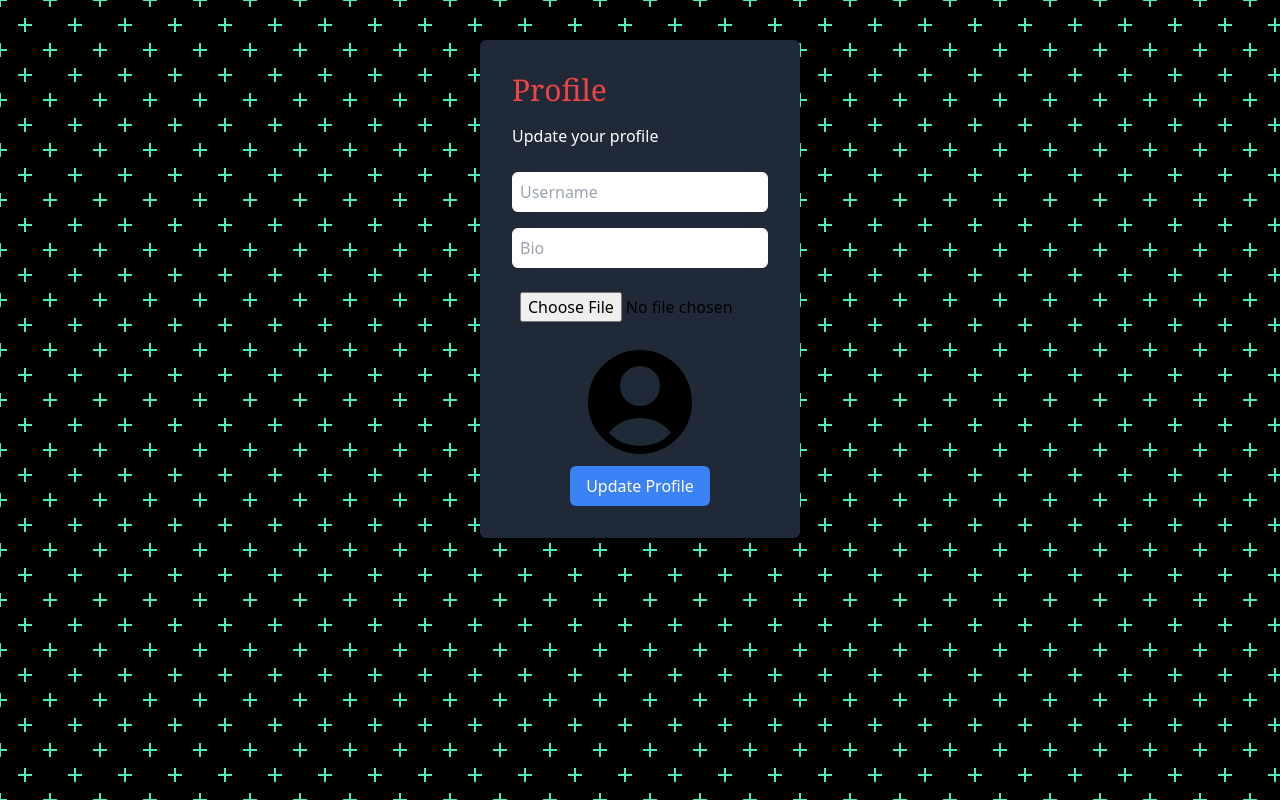
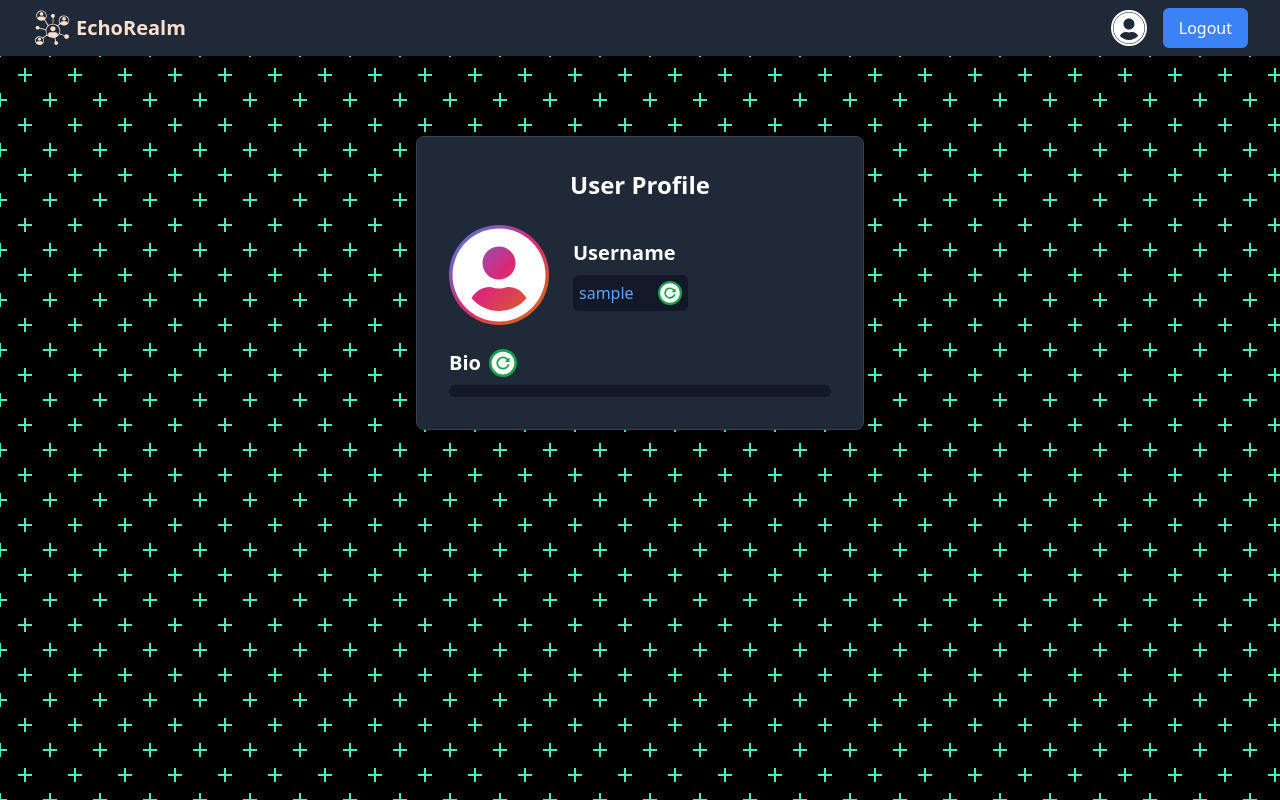
Before and after one commit to nandhu-44/EchoRealm-Agile, a React (Vite) app in the folder client/: page /profile in a window 1280 px wide. Built offline with nearby package versions, Linux system fonts and the light colour scheme; no server answers; sample sign-in values are in the browser's storage.

Commit message:
Add @faker-js/faker package for generating random user data and modified profile page

```diff
--- a/client/package.json
+++ b/client/package.json
@@ -10,6 +10,7 @@
     "preview": "vite preview"
   },
   "dependencies": {
+    "@faker-js/faker": "^8.4.1",
     "axios": "^1.6.8",
     "flowbite-react": "^0.8.0",
     "react": "^18.2.0",
--- /dev/null
+++ b/client/src/components/Header.jsx
@@ -0,0 +1,62 @@
+import React, { useContext, useEffect, useState } from "react";
+import { Link, useNavigate } from "react-router-dom";
+import { UserContext } from "../UserContext";
+import { FaUserCircle } from "react-icons/fa";
+
+const Header = () => {
+  const { user, logout } = useContext(UserContext);
+  const [userDetails, setUserDetails] = useState({});
+  const navigate = useNavigate();
+
+  useEffect(() => {
+    if (user) {
+      setUserDetails(user);
+    }
+  }, [user]);
+
+  return (
+    <header className="bg-gray-800">
+      <div className="flex items-center justify-between px-8 py-2">
+        <Link to="/" className="flex flex-row items-center">
+          <img src="/EchoRealm.svg" className="lg:size-10 size-6" alt="" />
+          <h1 className="text-[#fbe0ce] mx-1 text-xl font-semibold">
+            EchoRealm
+          </h1>
+        </Link>
+        <nav>
+          <ul className="flex space-x-4 items-center">
+            <li>
+              <Link
+                to="/profile"
+                className="flex border-2 border-white rounded-full"
+              >
+                {userDetails?.profilePicture ? (
+                  <img
+                    src={userDetails?.profilePicture}
+                    alt="Profile Picture"
+                    className="size-8 rounded-full"
+                  />
+                ) : (
+                  <FaUserCircle className="size-8 text-white" />
+                )}
+              </Link>
+            </li>
+            <li>
+              <button
+                className="text-white bg-blue-500 hover:bg-blue-600 px-4 py-2 rounded-md"
+                onClick={() => {
+                  logout();
+                  navigate("/signin");
+                }}
+              >
+                Logout
+              </button>
+            </li>
+          </ul>
+        </nav>
+      </div>
+    </header>
+  );
+};
+
+export default Header;
--- a/client/src/pages/Home.jsx
+++ b/client/src/pages/Home.jsx
@@ -1,7 +1,12 @@
 import React from "react";
+import Header from "../components/Header";
 
 const Home = () => {
-  return <div className="text-white text-center p-4 bg-slate-900">Home</div>;
+  return (
+    <>
+      <Header />
+    </>
+  );
 };
 
 export default Home;
--- a/client/src/pages/Profile.jsx
+++ b/client/src/pages/Profile.jsx
@@ -1,69 +1,77 @@
 import React, { useContext, useEffect, useState } from "react";
 import { UserContext } from "../UserContext";
-import { useNavigate } from "react-router-dom";
+import { IoReloadCircle } from "react-icons/io5";
+import { FaUserCircle } from "react-icons/fa";
+import Header from "../components/Header";
 
-const ProfilePage = () => {
+const Profile = () => {
   window.scrollTo(0, 0);
-  const navigate = useNavigate();
-  window.document.title = "Profile";
   const { user } = useContext(UserContext);
-  const [username, setUsername] = useState(user?.username ?? user?.email?.split("@")[0]);
-  const [bio, setBio] = useState(user?.bio);
-  const [profilePic, setProfilePic] = useState(user?.profilePicture);
+  const [userDetails, setUserDetails] = useState();
+  useEffect(() => {
+    if (user) {
+      setUserDetails(user);
+    }
+  }, [user]);
 
   return (
-    <section className="mt-10 flex justify-center">
-      <div className="flex flex-col items-center justify-center">
-        <div className="bg-gray-800 p-8 rounded-md">
-          <h1 className="text-3xl font-serif text-red-500">Profile</h1>
-          <h2 className="text-white my-4">Update your profile</h2>
-          <div className="flex justify-center">
-            <form
-              onSubmit={(e) => {
-                e.preventDefault();
-                // Update user profile
-              }}
-              className="flex flex-col items-center"
-            >
-              <input
-                type="text"
-                value={username}
-                onChange={(e) => setUsername(e.target.value)}
-                placeholder="Username"
-                className="w-64 p-2 my-2 rounded-md"
-              />
-              <input
-                type="text"
-                value={bio}
-                onChange={(e) => setBio(e.target.value)}
-                placeholder="Bio"
-                className="w-64 p-2 my-2 rounded-md"
-              />
-              <input
-                type="file"
-                accept="image/*"
-                onChange={(e) => {
-                  const file = e.target.files[0];
-                  const reader = new FileReader();
-                  reader.onloadend = () => {
-                    setProfilePic(reader.result);
-                  };
-                  reader.readAsDataURL(file);
-                }}
-                className="w-64 p-2 my-2 rounded-md"
-              />
-              <img
-                src={profilePic?? "/profile-icon.svg"}
-                alt="Profile"
-                className="w-32 h-32 rounded-full"
-              />
-              <button
-                type="submit"
-                className="rounded-md hover:bg-blue-600 bg-blue-500 text-white px-4 py-2 text-center align-middle"
-              >
-                Update Profile
-              </button>
-            </form>
+    <section className="">
+      <Header/>
+      <div className="flex items-start mt-20 justify-center px-6 py-8 mx-auto  lg:py-0">
+        <div className="w-full rounded-lg shadow border md:mt-0 sm:max-w-md xl:p-0 bg-gray-800 border-gray-700">
+          <div className="px-4 py-6 space-y-4 md:space-y-6 sm:p-8">
+            <h2 className="text-white text-center text-2xl font-semibold">
+              User Profile
+            </h2>
+            <div className="flex flex-col">
+              {/* This div to have all contents */}
+              <div className="flex flex-row items-center">
+                {/* Image and username */}
+                {/* Image */}
+                <div className="flex items-center justify-center  bg-clip-border bg-gradient-to-br from-blue-500 via-pink-600 to-amber-600 p-[2px] rounded-full">
+                  {userDetails?.profilePicture ? (
+                    <div className="relative">
+                      <img
+                        src={userDetails?.profilePicture}
+                        alt="Profile Picture"
+                        className="size-16 md:size-24 rounded-full"
+                      />
+                      <button className="absolute bottom-0 right-0 bg-green-600 rounded-full p-0">
+                        <IoReloadCircle className="size-6 md:size-8 text-white" />
+                      </button>
+                    </div>
+                  ) : (
+                    <FaUserCircle className="size-16 md:size-24 rounded-full text-white" />
+                  )}
+                </div>
+                <div className="flex flex-col ml-6">
+                  <p className="font-bold text-white text-base lg:text-xl">
+                    Username
+                  </p>
+                  <div className="flex flex-row space-x-6 bg-gray-900 rounded-md p-1 md:p-[6px] mt-1 md:mt-2">
+                    <p className="text-blue-400  text-sm md:text-base">
+                      {userDetails?.username}
+                    </p>
+                    <div className="bg-green-600  rounded-full">
+                      <IoReloadCircle className="h-5 w-5 md:h-6 md:w-6 text-white" />
+                    </div>
+                  </div>
+                </div>
+              </div>
+              <div className="flex flex-col mt-6">
+                <div className="flex flex-row space-x-2">
+                  <p className="font-bold text-white  text-base lg:text-xl">
+                    Bio
+                  </p>
+                  <div className="bg-green-600  rounded-full">
+                    <IoReloadCircle className="h-6 w-6 md:w-7 md:h-7 text-white" />
+                  </div>
+                </div>
+                <p className="text-blue-400 text-sm text-wrap lg:text-base bg-gray-900 p-1 md:p-[6px] rounded-md mt-1 md:mt-2">
+                  {userDetails?.bio ?? ""}
+                </p>
+              </div>
+            </div>
           </div>
         </div>
       </div>
@@ -71,4 +79,4 @@ const ProfilePage = () => {
   );
 };
 
-export default ProfilePage;
+export default Profile;
--- a/client/src/pages/SignUp.jsx
+++ b/client/src/pages/SignUp.jsx
@@ -143,10 +143,10 @@ const SignUp = () => {
               <p className="text-sm font-light text-gray-400">
                 Already have an account?{" "}
                 <Link
-                  to="/login"
+                  to="/signin"
                   className="font-medium text-blue-500 hover:underline"
                 >
-                  Login here
+                  Sign In
                 </Link>
               </p>
             </form>
--- /dev/null
+++ b/client/src/utils/faker.js
@@ -0,0 +1,80 @@
+import { faker } from "@faker-js/faker";
+
+function createRandomUserName() {
+    let username = faker.internet.userName();
+    if (!/\d$/.test(username) && randomInt(0, 3) === 1) {
+        username += randomInt(0, 100);
+    }
+
+    return sanitizeUsername(username);
+}
+
+function createAvatarURL() {
+    return faker.image.avatar();
+}
+
+function createRandomBio() {
+    const bioPhrases = [
+        "Dreamer. Explorer. Lover of life.",
+        "Passionate about technology and innovation.",
+        "Always looking for the next adventure.",
+        "Believer in kindness and positivity.",
+        "Music enthusiast. Coffee lover. Netflix binger.",
+        "Bookworm. Foodie. Travel addict.",
+        "Aspiring artist. Daydreamer. Star gazer.",
+        "Advocate for change and social justice.",
+        "Eternal optimist. Seeker of happiness.",
+        "Chasing dreams and making memories.",
+        "Lover of mystery novels and late-night conversations.",
+        "Inspired by nature and the beauty of the world.",
+        "Seeking connections and meaningful conversations.",
+        "Finding joy in the little things.",
+        "Embracing imperfection and learning every day.",
+        "Passionate about self-discovery and personal growth.",
+        "Exploring new ideas and perspectives.",
+        "Hoping to make a positive impact on the world.",
+        "Living life one adventure at a time.",
+        "Finding beauty in simplicity and authenticity.",
+        "Free spirit. Adventure seeker. Nature lover.",
+        "Coffee connoisseur. Dog enthusiast. Sunset chaser.",
+        "Wanderer. Dreamer. Soul searcher.",
+        "Creative mind with a passion for storytelling.",
+        "Chronic daydreamer. Hopeless romantic.",
+        "Ambitious dreamer with a heart full of wanderlust.",
+        "Savoring life's moments, one cup of tea at a time.",
+        "Curious soul with a thirst for knowledge.",
+        "Quiet observer. Deep thinker. Optimistic realist.",
+        "Simplicity advocate. Minimalist. Mindful living.",
+        "Striving for balance in a chaotic world.",
+        "Finding magic in the ordinary.",
+        "Believer in serendipity and happy accidents.",
+        "Captivated by the beauty of the universe.",
+        "Rainy days, cozy blankets, and good books.",
+        "Seeker of adventure and collector of memories.",
+        "In love with the journey, not just the destination.",
+        "Exploring the world with a camera in hand.",
+        "Embracing change and the unknown with open arms.",
+        "Sunshine mixed with a little hurricane.",
+        "Passionate about building connections and community.",
+        "Dancing through life with a song in my heart.",
+        "Finding joy in the unexpected twists of fate.",
+        "Wandering soul. Ever-changing, ever-growing.",
+        "Walking a path paved with dreams and determination.",
+        "Lost in thought, found in the moment.",
+        "Planting seeds of kindness wherever I go.",
+        "Writing my own story, one chapter at a time.",
+        "Seeking the beauty in every moment.",
+        "Chasing sunsets and starlight."
+    ];
+   return bioPhrases[randomInt(0, bioPhrases.length - 1)];
+}
+
+function sanitizeUsername(username) {
+    return username.replace(/[^a-zA-Z0-9_.]/g, "").replace(/\s/g, "_").toLowerCase();
+}
+
+function randomInt(min, max) {
+    return Math.floor(Math.random() * (max - min + 1)) + min;
+}
+
+export default { createRandomUserName, createAvatarURL, createRandomBio};
```
Also changed, not shown: 1 other file (tests, documents, lock files or other folders).
